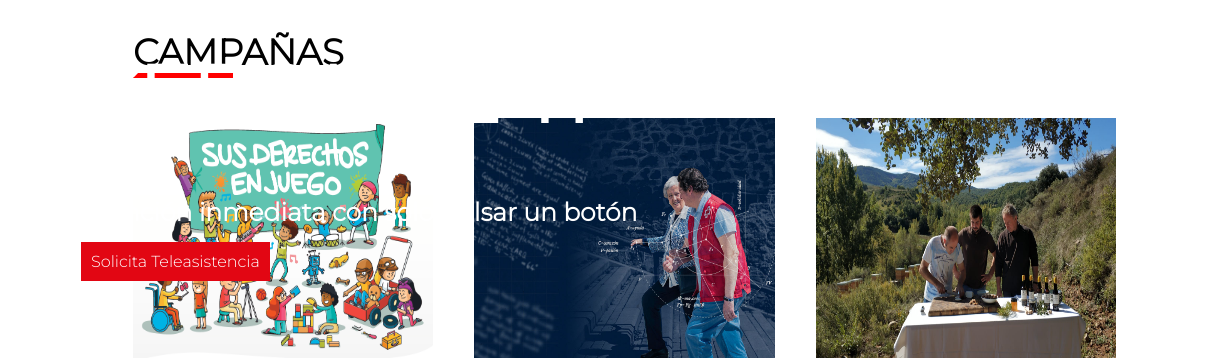
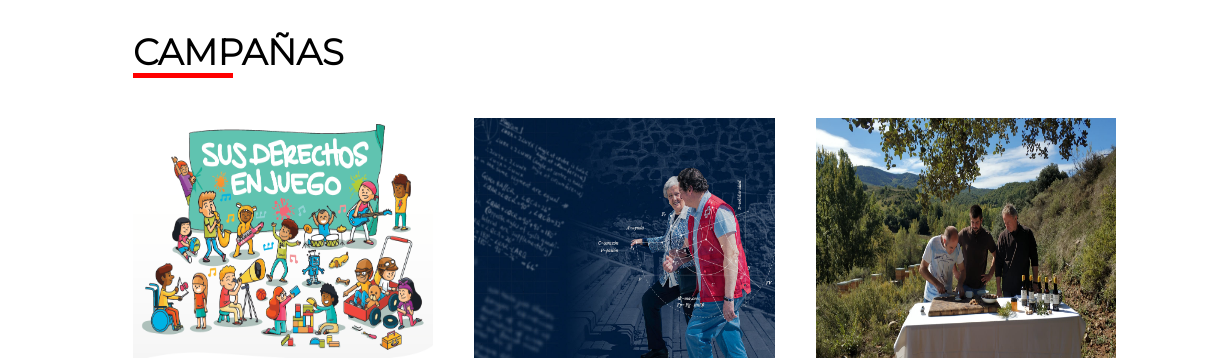
Before and after one commit to Ja5I3R/PROJECT-SGI, a plain HTML site: page Inicio.html in a window 1280 px wide. Shown: the part 128-488 px from the top of the page, 59-1280 px from the left. Drawn offline with Linux system fonts and the light colour scheme.

Commit message:
Cambios de Ariel

```diff
--- a/style.css
+++ b/style.css
@@ -212,23 +212,22 @@ a{
     color: white;
 }
 .div-Cercadeti{
-    position: absolute;
-    z-index: 20;
+    position: relative;
     color: white;
     font-size: 40px;
     left: 140px;
     top: 120px;
 }
 .div-Atencion{
-    position: absolute;
+    position: relative;
     color: white;
     font-size: 25px;
-    top: 300px;
+    top: 100px;
     left: 140px;
 }
 .div-Teleasistencia{
-    position: absolute;
-    top: 380px;
+    position: relative;
+    top: 140px;
     left: 140px;
 }
 .a-banner1{
```
